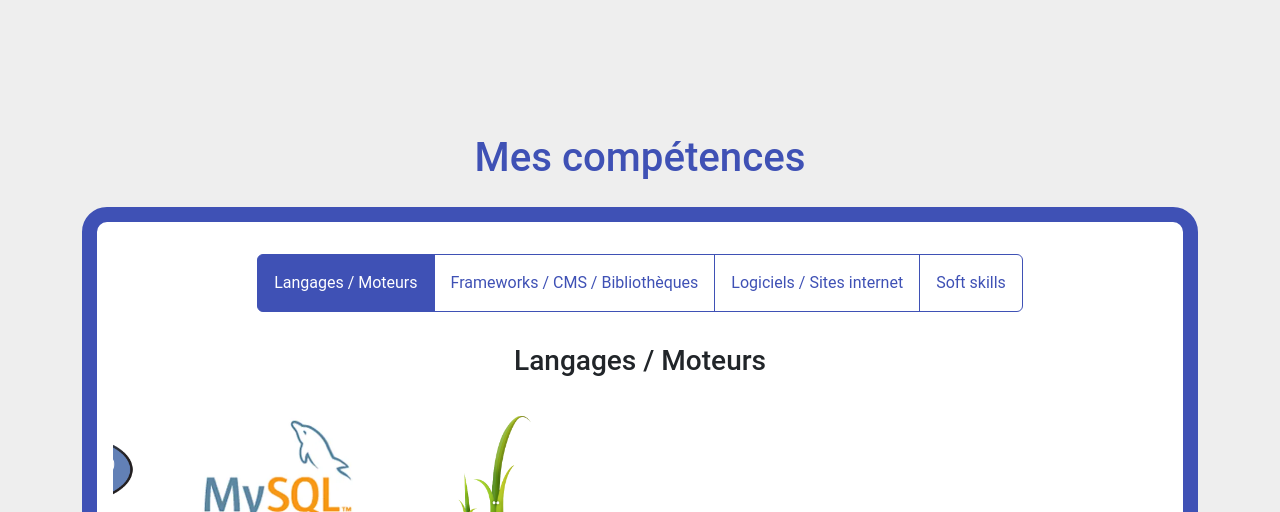
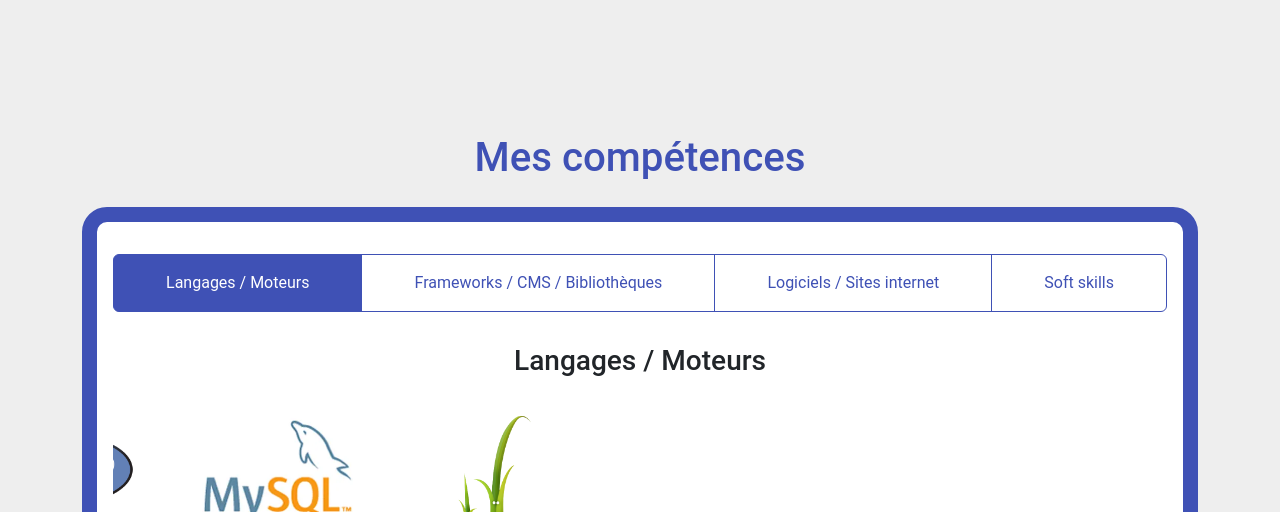
Before and after one commit to maximiliengout/maximiliengout.github.io, a plain HTML site: page index.html in a window 1280 px wide. Shown: the part 642-1154 px from the top of the page. Drawn offline with nearby package versions, Linux system fonts and the light colour scheme.

Commit message:
Modification de la navigation des compétences

```diff
--- a/index.html
+++ b/index.html
@@ -201,9 +201,21 @@
             <h2>Mes compétences</h2>
             <div class="col-12 mx-auto text-center card card-body" id="skillsContainer">
 
-                <!-- Navigation des compétences -->
+                <!-- Navigation des compétences "Grand écran" -->
                 <div class="text-center">
-                    <div class="btn-group my-3" role="group" aria-label="Navigation des compétences">
+                    <div class="btn-group d-md-flex d-none my-3" role="group" aria-label="Navigation des compétences">
+                        <button type="button" class="tab btn p-3 activeTab" data-animation="1">Langages /
+                            Moteurs</button>
+                        <button type="button" class="tab btn p-3" data-animation="2">Frameworks / CMS /
+                            Bibliothèques</button>
+                        <button type="button" class="tab btn p-3" data-animation="3">Logiciels / Sites internet</button>
+                        <button type="button" class="tab btn p-3" data-animation="4">Soft skills</button>
+                    </div>
+                </div>
+
+                <!-- Navigation des compétences "Responsive" -->
+                <div class="text-center">
+                    <div class="btn-group-vertical d-md-none d-flex my-3" role="group" aria-label="Navigation des compétences">
                         <button type="button" class="tab btn p-3 activeTab" data-animation="1">Langages /
                             Moteurs</button>
                         <button type="button" class="tab btn p-3" data-animation="2">Frameworks / CMS /
```
Also changed, not shown: assets/css/partials/_skills.scss (line endings or trailing spaces).
